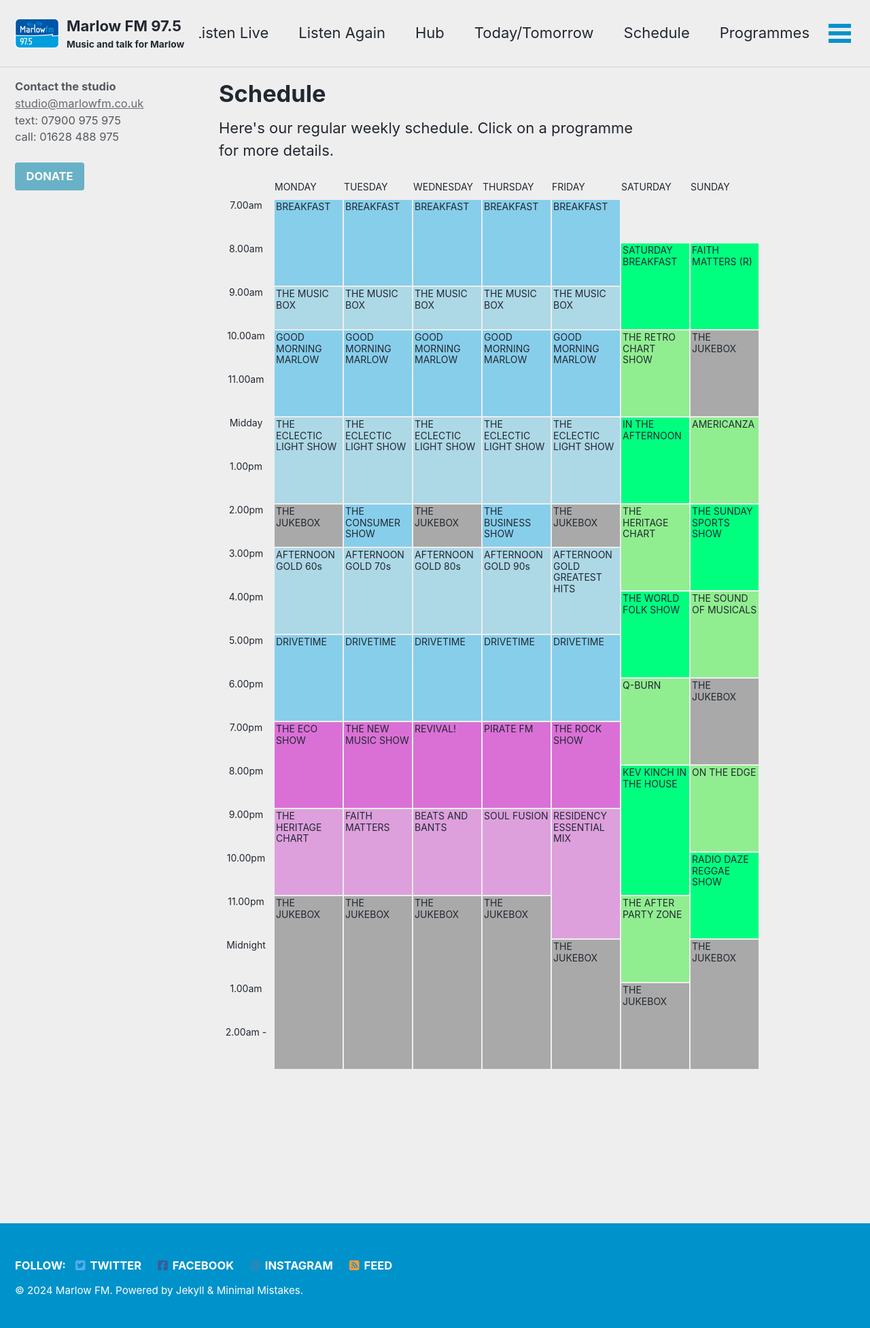
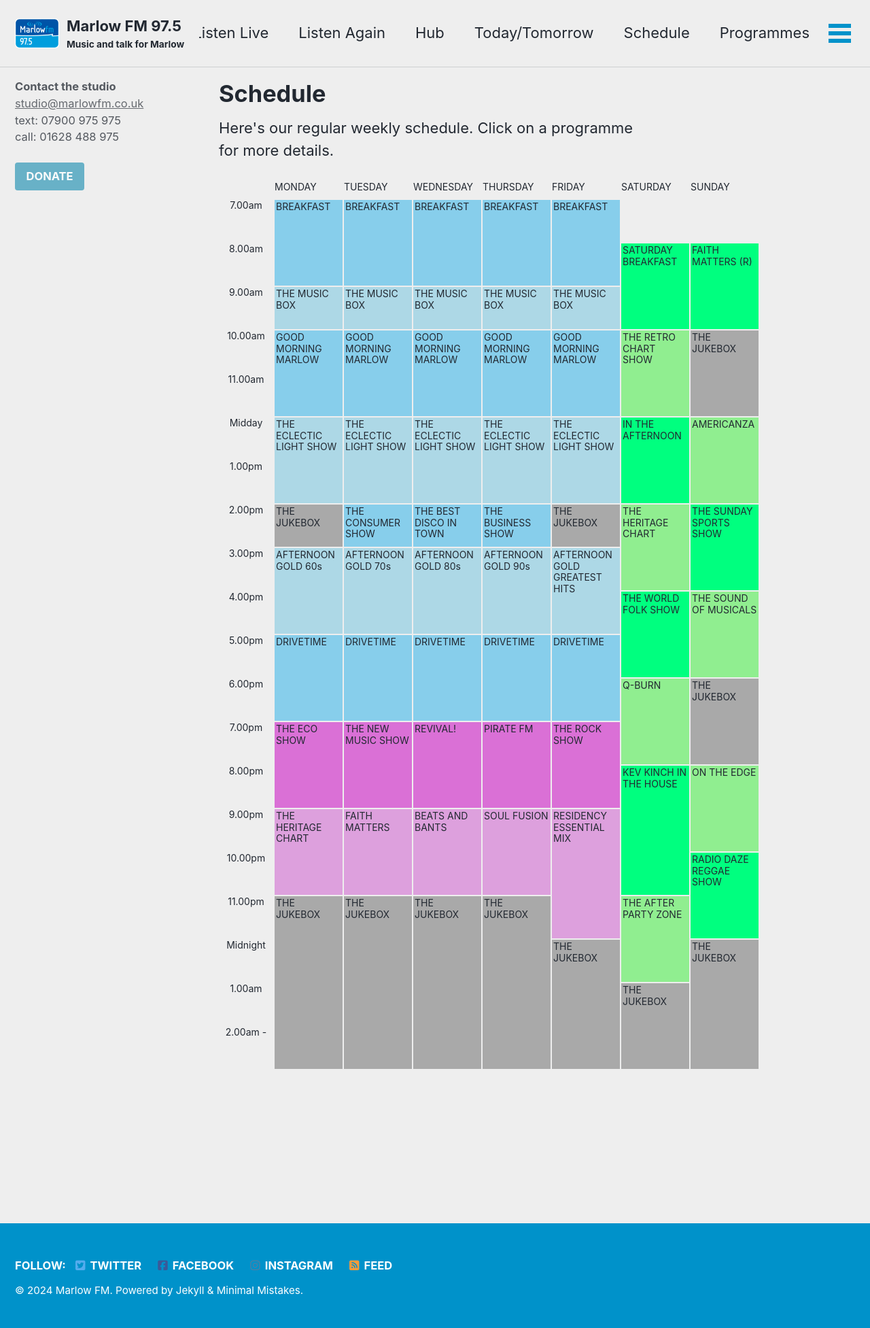
Before and after one commit to marlowfm/marlowfm.github.io, a Jekyll site: the page built from _pages/schedule.html, in a window 1280 px wide. Shown: the whole page at 68% size. Built offline with Jekyll 4.4.1, drawn with Linux system fonts in a browser that asks for light colours; cached includes are drawn as plain includes; nearby versions of some CDN libraries.

Commit message:
Correct schedule

```diff
--- a/_pages/schedule.html
+++ b/_pages/schedule.html
@@ -41,8 +41,8 @@
 			". els1 els2 els3 els4 els5 ina acz"
 			"t1300 els1 els2 els3 els4 els5 ina acz"
 			". els1 els2 els3 els4 els5 ina acz"
-			"t1400 juk11 zcn juk31 zbs juk51 hrt6 ssp"
-			". juk11 zcn juk31 zbs juk51 hrt6 ssp"
+			"t1400 juk11 zcn bdt zbs juk51 hrt6 ssp"
+			". juk11 zcn bdt zbs juk51 hrt6 ssp"
 			"t1500 ag6 ag7 ag8 ag9 agx hrt6 ssp"
 			". ag6 ag7 ag8 ag9 agx hrt6 ssp"
 			"t1600 ag6 ag7 ag8 ag9 agx wfs som"
@@ -346,6 +346,13 @@
 
 	.zcn {
 		grid-area: zcn;
+		padding: 2px;
+		background-color: var(--background-weekday-dark);
+		color: inherit;
+	}
+
+	.bdt {
+		grid-area: bdt;
 		padding: 2px;
 		background-color: var(--background-weekday-dark);
 		color: inherit;
@@ -666,13 +673,6 @@
 		color: inherit;
 	}
 
-	.juk31 {
-		grid-area: juk31;
-		padding: 2px;
-		background-color: var(--background-jukebox);
-		color: inherit;
-	}
-
 	.juk4 {
 		grid-area: juk4;
 		padding: 2px;
@@ -788,6 +788,7 @@
 	>
 	<a class="rcs" href="/programmes/retro-chart-show/">THE RETRO CHART SHOW</a>
 	<a class="zcn" href="/programmes/consumer-show/">THE CONSUMER SHOW</a>
+	<a class="bdt" href="/programmes/vinyl-countdown/">THE BEST DISCO IN TOWN</a>
 	<a class="zbs" href="/programmes/business-show/">THE BUSINESS SHOW</a>
 	<a class="acz" href="/programmes/americanza/">AMERICANZA</a>
 	<a class="els1" href="/programmes/eclectic-light-show/"
@@ -849,7 +850,6 @@
 	<div class="juk11">THE JUKEBOX</div>
 	<div class="juk2">THE JUKEBOX</div>
 	<div class="juk3">THE JUKEBOX</div>
-	<div class="juk31">THE JUKEBOX</div>
 	<div class="juk4">THE JUKEBOX</div>
 	<div class="juk5">THE JUKEBOX</div>
 	<div class="juk51">THE JUKEBOX</div>
```
